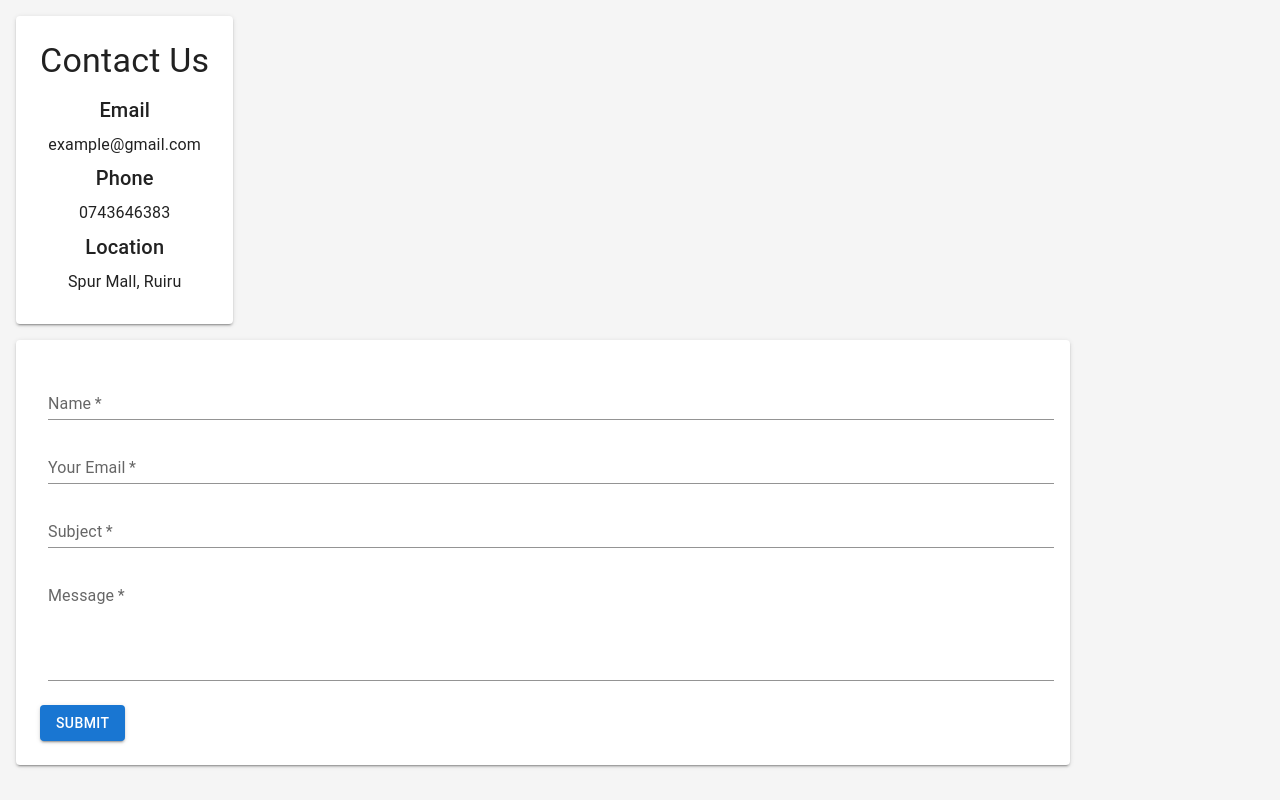
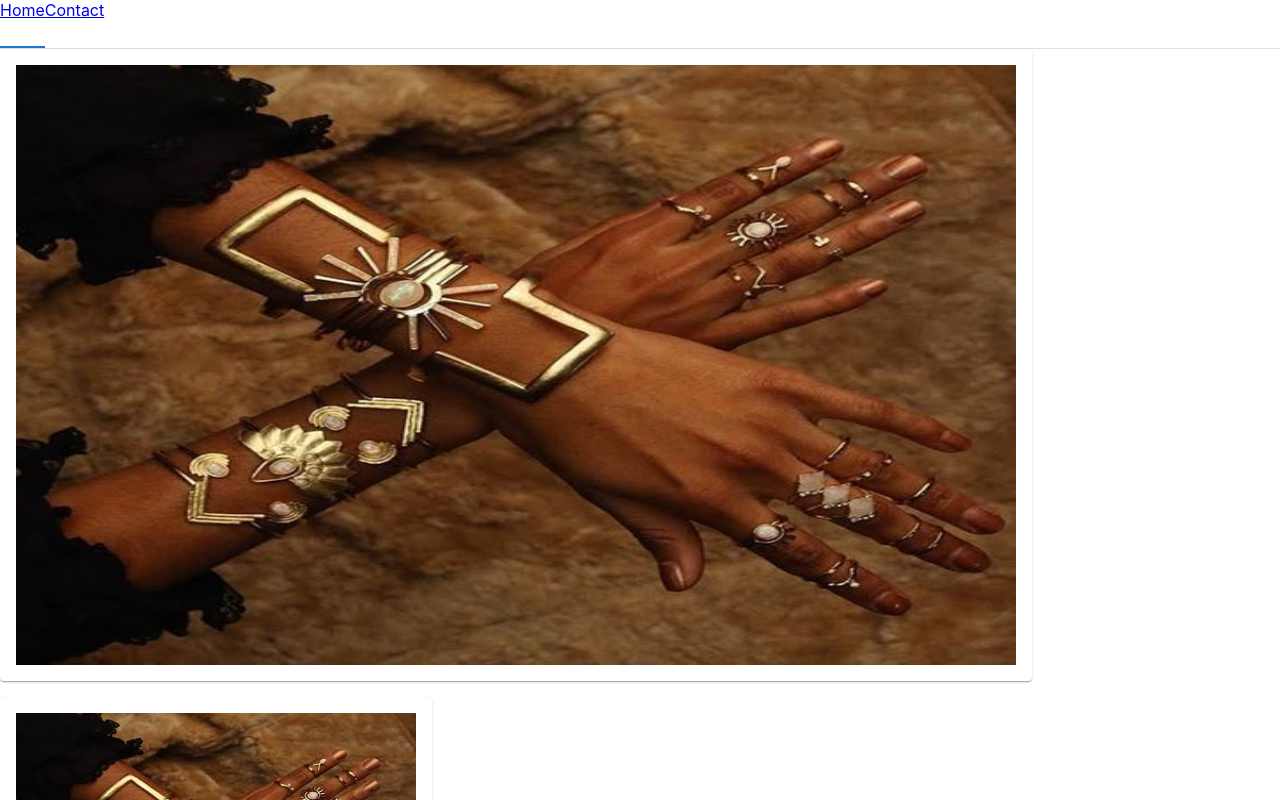
Before and after one commit to mercyogalo/react-practise-4, a React (Create React App) app in the folder my-app/: page / in a window 1280 px wide. Shown: the top 800 px of the page. Built offline with nearby package versions, Linux system fonts and the light colour scheme.

Commit message:
Added the navbar for the website with the current pages

```diff
--- a/my-app/src/App.js
+++ b/my-app/src/App.js
@@ -1,5 +1,5 @@
 import {BrowserRouter as Router, Routes, Route} from 'react-router-dom'
-
+import Navbar from './Navbar'
 import React from 'react';
 import Home from './Home';
 import Contact from './Contact'
@@ -9,10 +9,15 @@ function App() {
     <div className="App">
 
 <Router>
+
+<Navbar />
+
+
   <Routes>
 
-    <Route path='/' element={<Contact />} />
-    <Route path='/home' element={<Home />} />
+  <Route path='/' element={<Home />} />
+  <Route path='/contact' element={<Contact />} />
+
 
   </Routes>
 </Router>
--- /dev/null
+++ b/my-app/src/Navbar.js
@@ -0,0 +1,26 @@
+import * as React from 'react';
+import Box from '@mui/material/Box';
+import Tabs from '@mui/material/Tabs';
+import { Link, useLocation } from 'react-router-dom';
+
+export default function NavTabs() {
+  const location = useLocation();
+  const currentPath = location.pathname;
+
+  const paths = ['/', '/contact'];
+  const currentTab = paths.indexOf(currentPath);
+
+  return (
+    <Box sx={{ width: '100%', borderBottom: 1, borderColor: 'divider' }}>
+
+      <Tabs value={currentTab} aria-label="nav tabs example">
+
+      <Link to="/">Home</Link>
+      <Link to="/contact">Contact</Link>
+
+      </Tabs>
+
+
+    </Box>
+  );
+}
```
